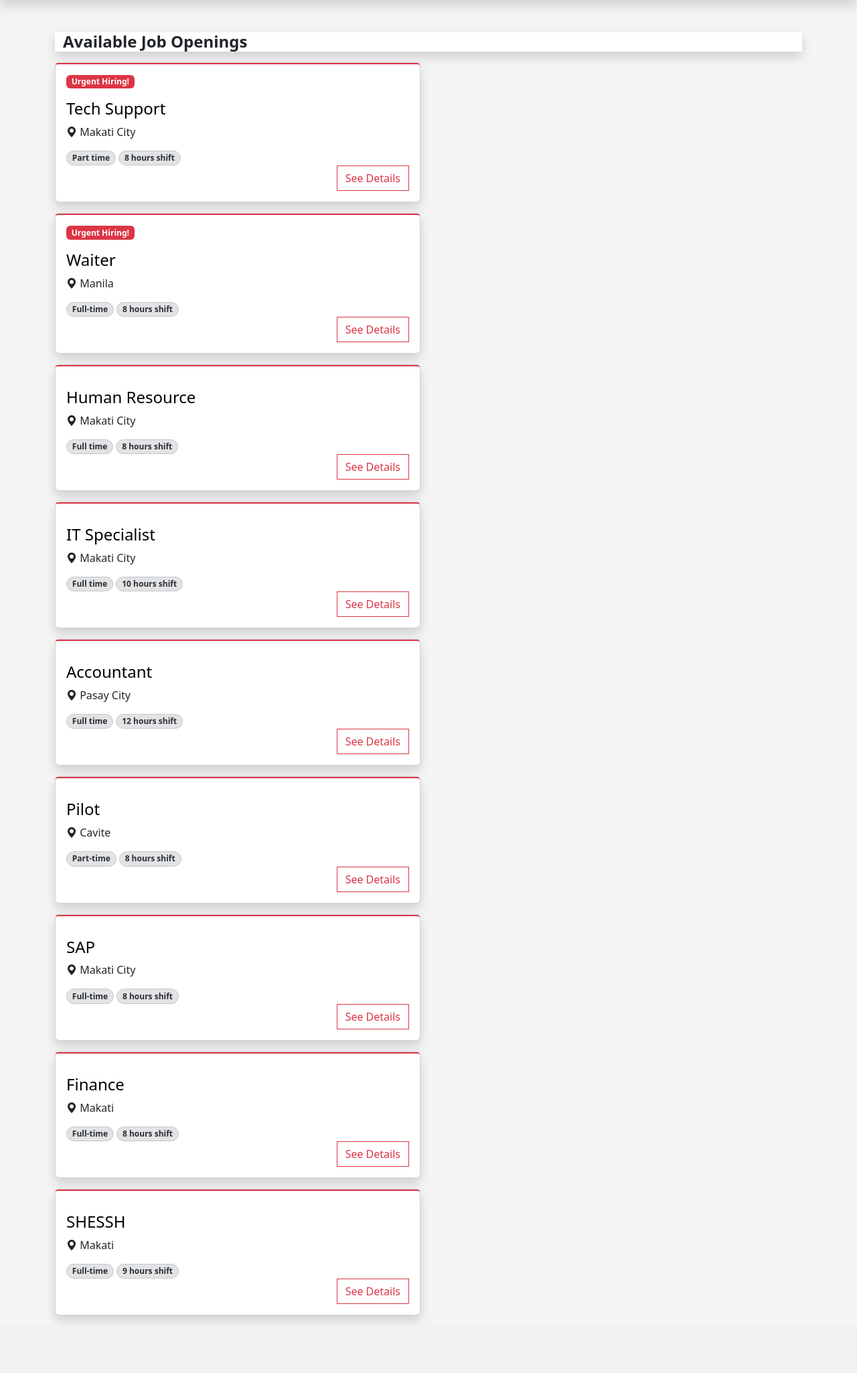
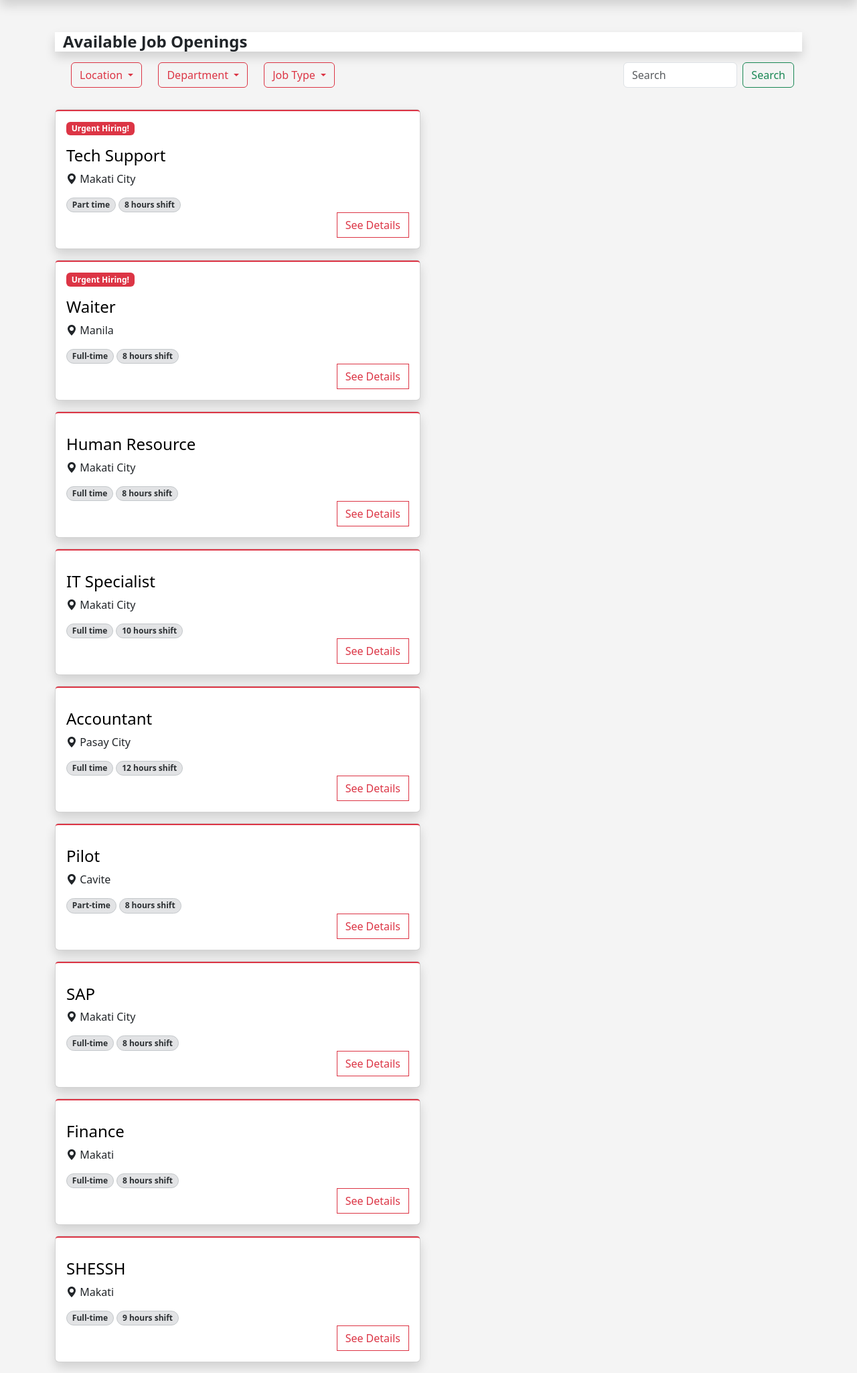
Before and after one commit to Berto405/recruitment, a PHP site: page / in a window 1280 px wide. Shown: the part 70-2120 px from the top of the page at 67% size. Before the commit the page ends 2044 px from the top, so only its background shows below. Run offline with PHP 8.4, Linux system fonts and the light colour scheme; data comes from the database, SQL or seed files in the repository; some libraries are stand-ins or nearby versions.

Commit message:
Added
-sorting for landing page (index.php)

```diff
--- a/index.php
+++ b/index.php
@@ -1,32 +1,6 @@
 <?php
-include("dbconn.php");
 include("header.php");
-//For Showing the Jobs
-
-if (isset($_SESSION['user_id'])) {
-    //Showing only the jobs that the currently logged in user has not applied
-    $userId = $_SESSION['user_id'];
-    $query =
-        "SELECT jobs.*
-        FROM jobs
-        LEFT JOIN job_applicants ON jobs.id = job_applicants.job_id AND job_applicants.user_id = '$userId'
-        WHERE job_applicants.user_id is NULL
-        ORDER BY
-            CASE WHEN jobs.priority = 'Urgent Hiring' THEN 0 ELSE 1 END,
-            CASE WHEN jobs.priority = 'Non-urgent Hiring' THEN jobs.created_at END DESC";
-    $result = mysqli_query($conn, $query);
-
-    //Getting the currently logged in user's resume to know if its empty
-    $query2 = "SELECT resume FROM user WHERE id='$userId'";
-    $result2 = mysqli_query($conn, $query2);
-    $row = mysqli_fetch_assoc($result2);
-    $resume = $row['resume'];
-} else {
-    //Showing all jobs for not logged in user
-    $query = "SELECT * FROM jobs ORDER BY CASE WHEN jobs.priority = 'Urgent Hiring' THEN 0 ELSE 1 END";
-    $result = mysqli_query($conn, $query);
-}
-
+include("index_process.php");
 ?>
 <!DOCTYPE html>
 <html lang="en">
@@ -60,6 +34,110 @@ if (isset($_SESSION['user_id'])) {
     <div class="container">
         <div class="container-fluid bg-white shadow mb-3 mt-5">
             <h4 class=" mt-1 mb-1 fw-bold">Available Job Openings</h4>
+        </div>
+        <div class="container bg-transparent  mb-3 ">
+            <div class="row">
+                <div class="col-md-9">
+                    <div class="container d-flex mb-2">
+                        <div class="row ">
+                            <div class="col-md col-sm">
+                                <div class="dropdown mb-2">
+                                    <button class="btn btn-outline-danger dropdown-toggle form-control" type="button"
+                                        id="dropdownMenuButton1" data-bs-toggle="dropdown" aria-haspopup="true"
+                                        aria-expanded="false">
+                                        <?php
+                                        if (isset($_GET["loc"])) {
+                                            $loc = $_GET["loc"];
+                                            echo $loc;
+                                        } else {
+                                            ?>
+                                            Location
+                                            <?php
+                                        }
+                                        ?>
+                                    </button>
+                                    <div class="dropdown-menu" aria-labelledby="dropdownMenuButton1">
+                                        <a class="dropdown-item" href="index.php?loc=Bacolod">Bacolod</a>
+                                        <a class="dropdown-item" href="index.php?loc=Bicol">Bicol</a>
+                                        <a class="dropdown-item" href="index.php?loc=Cagayan de Oro">Cagayan de
+                                            Oro</a>
+                                        <a class="dropdown-item" href="index.php?loc=Cavite">Cavite</a>
+                                        <a class="dropdown-item" href="index.php?loc=Cebu">Cebu</a>
+                                        <a class="dropdown-item" href="index.php?loc=Davao">Davao</a>
+                                        <a class="dropdown-item" href="index.php?loc=General Santos">General
+                                            Santos</a>
+                                        <a class="dropdown-item" href="index.php?loc=Iloilo">Iloilo</a>
+                                        <a class="dropdown-item" href="index.php?loc=Kalibo">Kalibo</a>
+                                        <a class="dropdown-item" href="index.php?loc=Laguna">Laguna</a>
+                                        <a class="dropdown-item" href="index.php?loc=Makati">Makati</a>
+                                        <a class="dropdown-item" href="index.php?loc=Pampanga">Pampanga</a>
+                                        <a class="dropdown-item" href="index.php?loc=Parañaque">Parañaque</a>
+                                        <a class="dropdown-item" href="index.php?loc=Subic">Subic</a>
+                                    </div>
+                                </div>
+                            </div>
+                            <div class="col-md col-sm ">
+                                <div class="dropdown mb-2">
+                                    <button class="btn btn-outline-danger dropdown-toggle form-control" type="button"
+                                        id="dropdownMenuButton2" data-bs-toggle="dropdown" aria-haspopup="true"
+                                        aria-expanded="false">
+                                        <?php
+                                        if (isset($_GET["dept"])) {
+                                            $dept = $_GET["dept"];
+                                            echo $dept;
+                                        } else {
+                                            ?>
+                                            Department
+                                            <?php
+                                        }
+                                        ?>
+                                    </button>
+                                    <div class="dropdown-menu" aria-labelledby="dropdownMenuButton2">
+                                        <a class="dropdown-item" href="index.php?dept=IT">IT</a>
+                                        <a class="dropdown-item" href="#">Another action</a>
+                                        <a class="dropdown-item" href="#">Something else here</a>
+                                    </div>
+                                </div>
+                            </div>
+                            <div class="col-md col-sm">
+                                <div class="dropdown mb-2">
+                                    <button class="btn btn-outline-danger dropdown-toggle form-control" type="button"
+                                        id="dropdownMenuButton3" data-bs-toggle="dropdown" aria-haspopup="true"
+                                        aria-expanded="false">
+                                        <?php
+                                        if (isset($_GET["type"])) {
+                                            $type = $_GET["type"];
+                                            echo $type;
+                                        } else {
+                                            ?>
+                                            Job Type
+                                            <?php
+                                        }
+                                        ?>
+                                    </button>
+                                    <div class="dropdown-menu" aria-labelledby="dropdownMenuButton3">
+                                        <a class="dropdown-item" href="index.php?type=Full-time">Full-time</a>
+                                        <a class=" dropdown-item" href="index.php?type=Part-time">Part-time</a>
+                                        <a class="dropdown-item" href="index.php?type=Inter">Intern</a>
+                                    </div>
+                                </div>
+                            </div>
+                        </div>
+                    </div>
+
+                </div>
+
+
+                <div class="col-md-3">
+                    <form class="d-flex" role="search">
+                        <input type="search" class="form-control me-2" placeholder="Search" aria-label="Search">
+                        <button class="btn btn-outline-success">Search</button>
+                    </form>
+                </div>
+            </div>
+
+
+
         </div>
         <div class="row">
             <div class="col-sm-12 col-md-6 ">
--- /dev/null
+++ b/index_process.php
@@ -0,0 +1,77 @@
+<?php
+include("dbconn.php");
+
+//For Showing the Jobs
+if (isset($_SESSION['user_id'])) {
+    //Showing only the jobs that the currently logged in user has not applied
+    $userId = $_SESSION['user_id'];
+    $query =
+        "SELECT jobs.*
+        FROM jobs
+        LEFT JOIN job_applicants ON jobs.id = job_applicants.job_id AND job_applicants.user_id = '$userId'
+        WHERE job_applicants.user_id is NULL
+        ORDER BY
+            CASE WHEN jobs.priority = 'Urgent Hiring' THEN 0 ELSE 1 END,
+            CASE WHEN jobs.priority = 'Non-urgent Hiring' THEN jobs.created_at END DESC";
+    $result = mysqli_query($conn, $query);
+
+    //Getting the currently logged in user's resume to know if its empty
+    $query2 = "SELECT resume FROM user WHERE id='$userId'";
+    $result2 = mysqli_query($conn, $query2);
+    $row = mysqli_fetch_assoc($result2);
+    $resume = $row['resume'];
+} else {
+    //Showing all jobs for not logged in user
+    $query = "SELECT * FROM jobs ORDER BY CASE WHEN jobs.priority = 'Urgent Hiring' THEN 0 ELSE 1 END";
+    $result = mysqli_query($conn, $query);
+}
+
+
+if (isset($_GET['loc'])) {
+    $location = $_GET['loc'];
+    if (isset($_SESSION['user_id'])) {
+        //Sorting location for logged in user
+        $query = "SELECT jobs.*
+        FROM jobs
+        LEFT JOIN job_applicants ON jobs.id = job_applicants.job_id AND job_applicants.user_id = '$userId'
+        WHERE job_applicants.user_id IS NULL AND jobs.location LIKE '%$location%'
+        ORDER BY
+            CASE WHEN jobs.priority = 'Urgent Hiring' THEN 0 ELSE 1 END,
+            CASE WHEN jobs.priority = 'Non-urgent Hiring' THEN jobs.created_at END DESC";
+        $result = mysqli_query($conn, $query);
+    } else {
+        //Sorting location for not logged in user
+        $query =
+            "SELECT * FROM jobs
+            WHERE jobs.location LIKE '%$location%'
+            ORDER BY
+                CASE WHEN jobs.priority = 'Urgent Hiring' THEN 0 ELSE 1 END";
+        $result = mysqli_query($conn, $query);
+    }
+}
+
+if (isset($_GET['type'])) {
+    $jobType = $_GET['type'];
+    if (isset($_SESSION['user_id'])) {
+
+        //Sorting location for logged in user
+        $query = "SELECT jobs.*
+        FROM jobs
+        LEFT JOIN job_applicants ON jobs.id = job_applicants.job_id AND job_applicants.user_id = '$userId'
+        WHERE job_applicants.user_id IS NULL AND jobs.job_type LIKE '%$jobType%'
+        ORDER BY
+            CASE WHEN jobs.priority = 'Urgent Hiring' THEN 0 ELSE 1 END,
+            CASE WHEN jobs.priority = 'Non-urgent Hiring' THEN jobs.created_at END DESC";
+        $result = mysqli_query($conn, $query);
+    } else {
+        //Sorting location for not logged in user
+        $query =
+            "SELECT * FROM jobs
+            WHERE jobs.job_type LIKE '%$jobType%'
+            ORDER BY
+                CASE WHEN jobs.priority = 'Urgent Hiring' THEN 0 ELSE 1 END";
+        $result = mysqli_query($conn, $query);
+    }
+}
+
+?>
```
